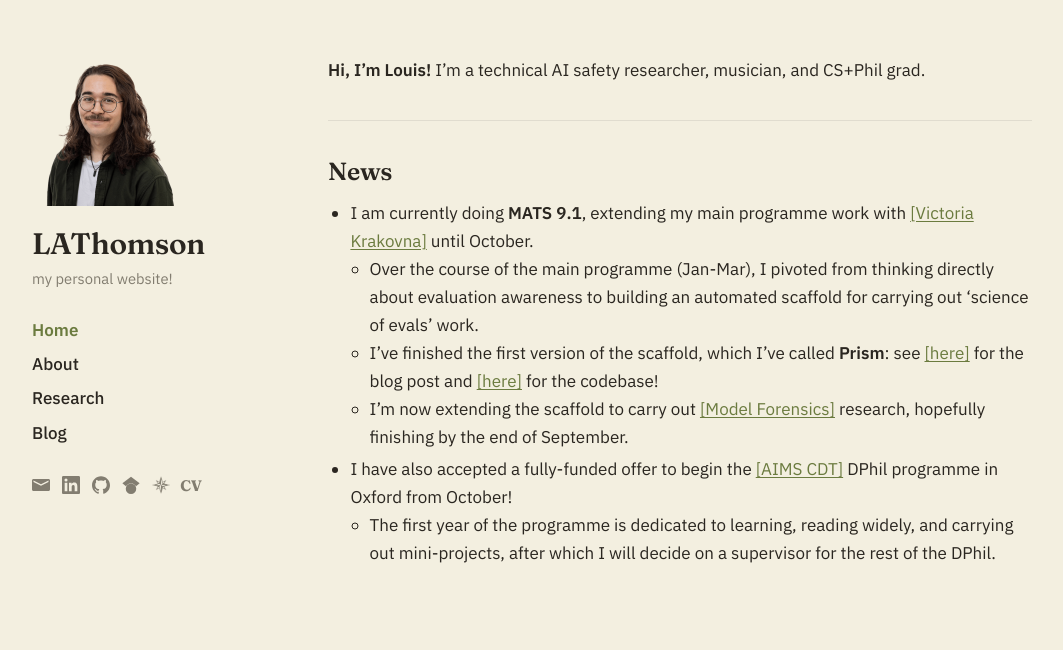
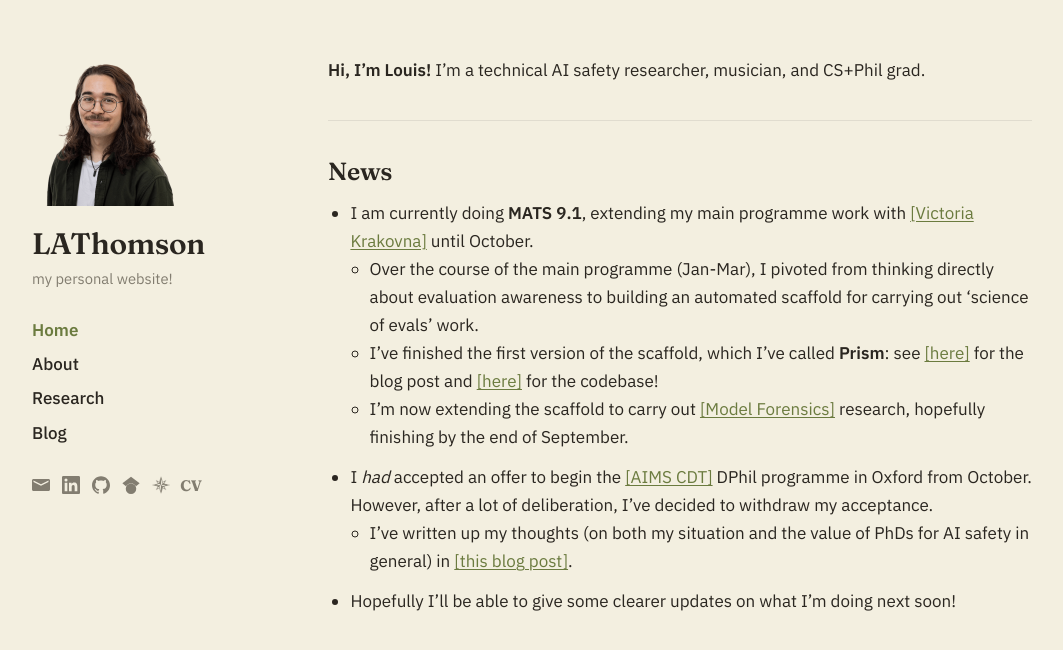
Before and after one commit to LAThomson/LAThomson.github.io, a Jekyll site: the page built from index.md, in a window 1280 px wide. Shown: the top 650 px of the page, without its empty margins (108-1171 px from the left). Built offline with Jekyll 4.4.1, drawn with Linux system fonts in a browser that asks for light colours.

Commit message:
made slight tweaks to style and blog post

```diff
--- a/assets/css/style.css
+++ b/assets/css/style.css
@@ -231,6 +231,11 @@ section {
   min-width: 0;
   max-width: 720px;
 }
+
+/* Homepage news list — a little air between the top-level items so the
+   separate news entries read as distinct. The child combinator keeps
+   nested sub-points tight against the item they belong to. */
+.news > li + li { margin-top: 0.75rem; }
 
 /* Sub-detail paragraphs (used on About) */
 .detail {
--- a/index.md
+++ b/index.md
@@ -14,8 +14,14 @@ title: Welcome!
   - I've finished the first version of the scaffold, which I've called **Prism**: see [\[here\]](https://www.lesswrong.com/posts/wq5PfGiHvnx6XipDi/prism-automating-science-of-evals-research) for the blog post and [\[here\]](https://github.com/LAThomson/prism) for the codebase!
   - I'm now extending the scaffold to carry out [\[Model Forensics\]](https://www.lesswrong.com/posts/LCGcD28rSMkMTMvBK/the-case-for-model-forensics) research, hopefully finishing by the end of September.
 
-- I have also accepted a fully-funded offer to begin the [\[AIMS CDT\]](https://aims.robots.ox.ac.uk/) DPhil programme in Oxford from October!
-  - The first year of the programme is dedicated to learning, reading widely, and carrying out mini-projects, after which I will decide on a supervisor for the rest of the DPhil.
+- I *had* accepted an offer to begin the [\[AIMS CDT\]](https://aims.robots.ox.ac.uk/) DPhil programme in Oxford from October. However, after a lot of deliberation, I've decided to withdraw my acceptance.
+  - I've written up my thoughts (on both my situation and the value of PhDs for AI safety in general) in [\[this blog post\]]({% post_url 2026-09-07-turning-down-a-PhD %}).
+
+- Hopefully I'll be able to give some clearer updates on what I'm doing next soon!
+{:.news}
+
+<!-- - I have also accepted a fully-funded offer to begin the [\[AIMS CDT\]](https://aims.robots.ox.ac.uk/) DPhil programme in Oxford from October!
+  - The first year of the programme is dedicated to learning, reading widely, and carrying out mini-projects, after which I will decide on a supervisor for the rest of the DPhil. -->
 
 <!-- - Alongside this, I will start the agentic monitoring project funded through UK AISI's [\[Alignment Project\]](https://alignmentproject.aisi.gov.uk/) grant, collaborating with [\[Tyler Tracy\]](https://www.tylertracy.com/) and others at [\[Redwood Research\]](https://www.redwoodresearch.org/). -->
 
```
Also changed, not shown: _posts/2026-09-07-turning-down-a-PhD.md (+8 -5 lines).
